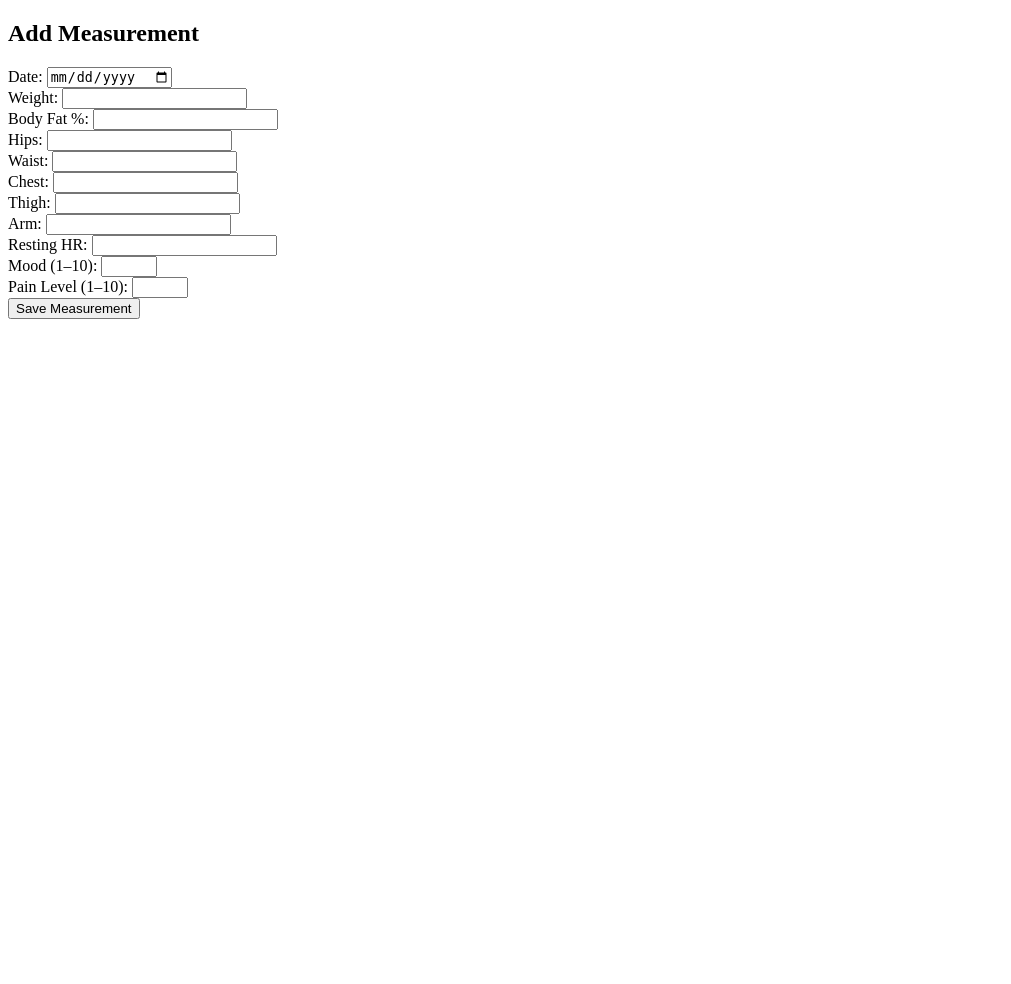
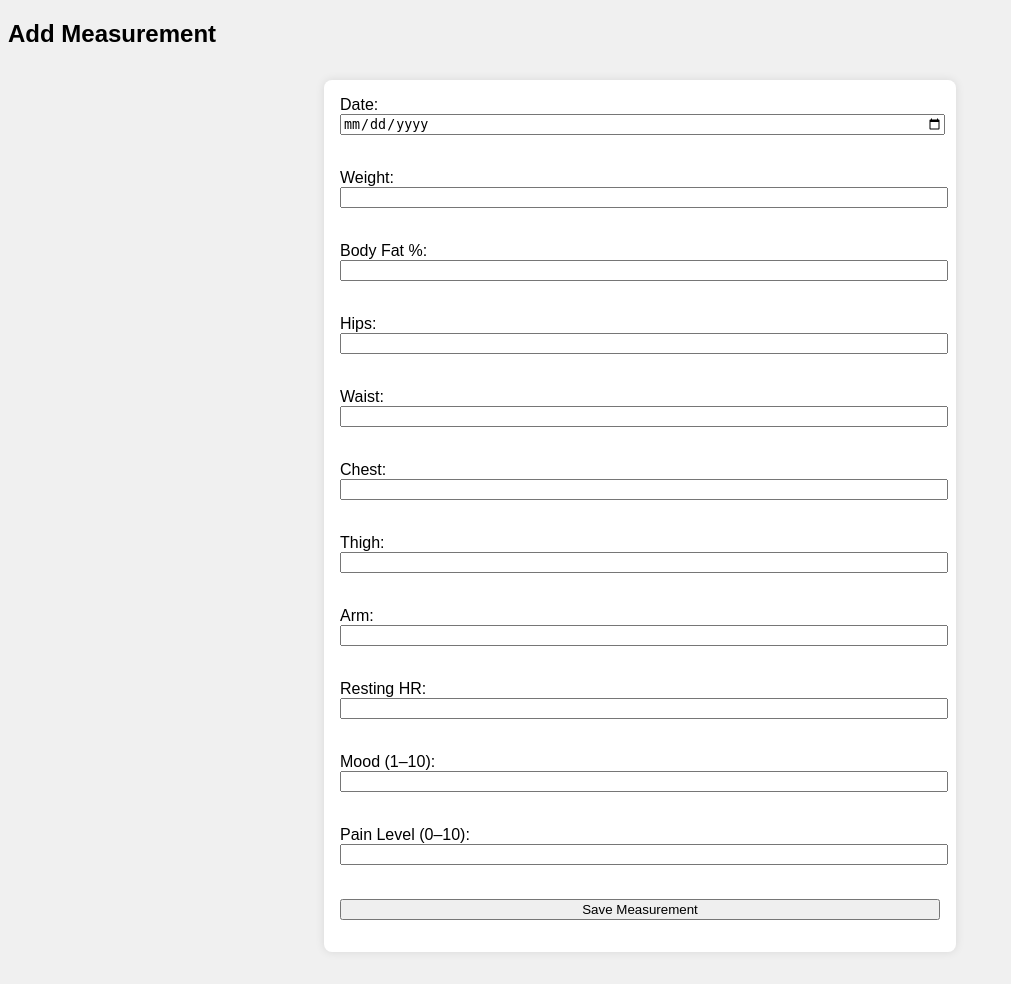
Before and after one commit to nocatchynamehere/practice, a Flask app: page /add_measurement in a window 1280 px wide. Shown: the whole page, without its empty margins (0-1011 px from the left). Before the commit the page ends 319 px from the top, so only its background shows below. Run offline with Flask 3, Linux system fonts and the light colour scheme.

Commit message:
added a css file for the form so it was more readable

```diff
--- a/projects/fitness-tracker/app.py
+++ b/projects/fitness-tracker/app.py
@@ -146,7 +146,7 @@ def add_measurement():
 
         # Create Measurement object
         new_entry = Measurement(
-            user_id=1,  # Temporary placeholder; replace with logged-in user's ID
+            user_id=1,  # Temporary placeholder; replace with user_id once user registration is done
             measurement_date=measurement_date,
             weight=weight,
             body_fat_pct=body_fat_pct,
--- /dev/null
+++ b/projects/fitness-tracker/static/styles.css
@@ -0,0 +1,21 @@
+/* styles.css sheet for forms */
+
+body {
+    font-family: Arial, sans-serif;
+    background-color: #f0f0f0;
+}
+
+form {
+    background: white;
+    padding: 1rem;
+    border-radius: 8px;
+    max-width: 600px;
+    margin: 2rem auto;
+    box-shadow: 0 0 10px rgba(0,0,0,0.1);
+}
+
+input, label, select {
+    display: block;
+    width: 100%;
+    margin-bottom: 1rem;
+}
--- a/projects/fitness-tracker/templates/add_measurement.html
+++ b/projects/fitness-tracker/templates/add_measurement.html
@@ -1,4 +1,9 @@
 <!DOCTYPE html>
+<html lang="en">
+  <head>
+    <meta charset="UTF-9">
+    <link rel="stylesheet" href="../static/styles.css">
+  </head>
 
 <h2>Add Measurement</h2>
 <form method="POST">
@@ -12,6 +17,7 @@
   <label>Arm: <input type="text" name="arm_inches"></label><br>
   <label>Resting HR: <input type="text" name="resting_heart_rate"></label><br>
   <label>Mood (1–10): <input type="number" name="mood" min="1" max="10"></label><br>
-  <label>Pain Level (1–10): <input type="number" name="pain_level" min="0" max="10"></label><br>
+  <label>Pain Level (0–10): <input type="number" name="pain_level" min="0" max="10"></label><br>
   <input type="submit" value="Save Measurement">
 </form>
+</html>
--- a/projects/fitness-tracker/templates/index.html
+++ b/projects/fitness-tracker/templates/index.html
@@ -2,5 +2,5 @@
 <h2>Fitness Tracker</h2>
 <ul>
   <li><a href="{{ url_for('add_measurement') }}">Add Measurement</a></li>
-  <!-- add other links like add_sleep_log, add_food_log etc. -->
+  <!-- TODO: add other links -->
 </ul>
```
Also changed, not shown: projects/fitness-tracker/README.md.
